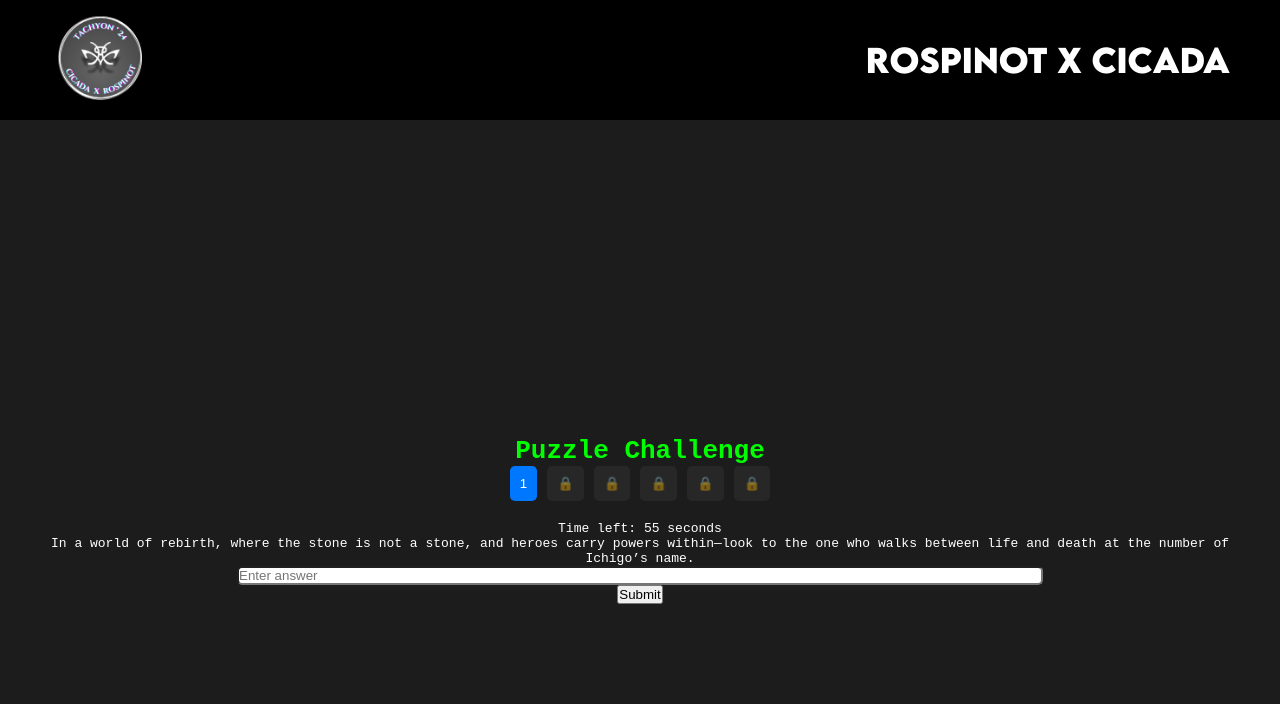
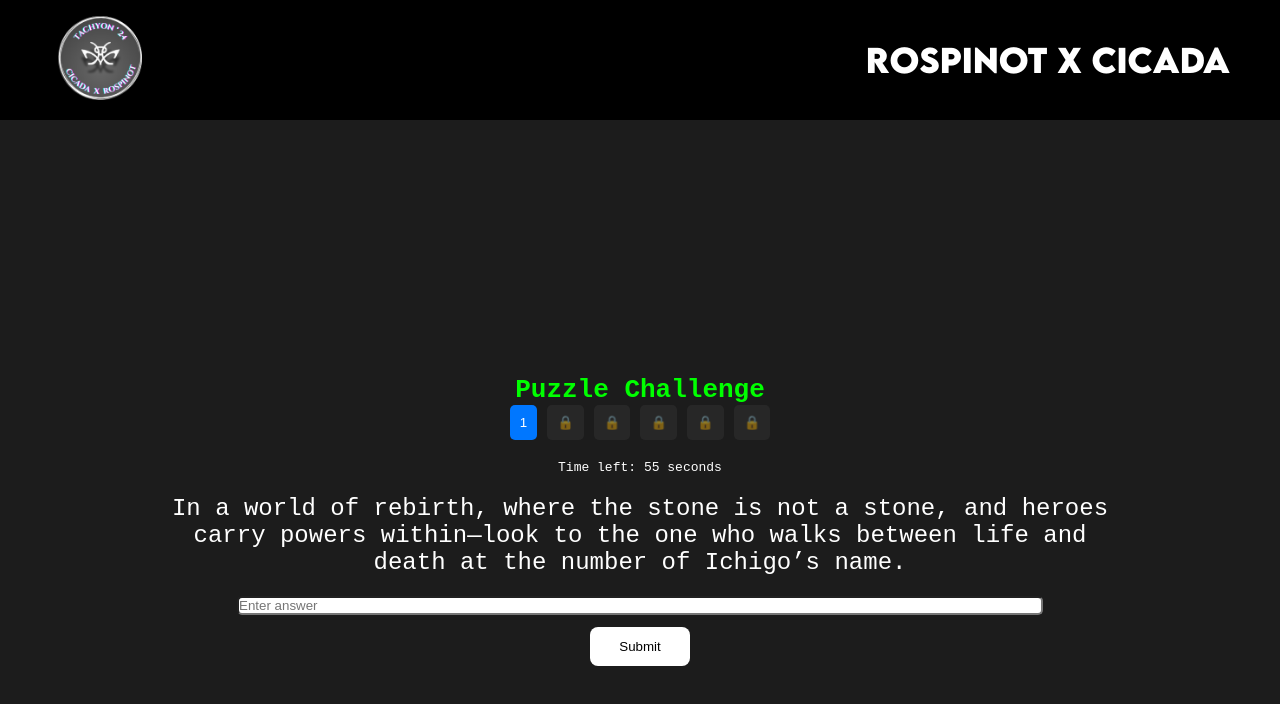
Before and after one commit to shaktawatpritam2002/cicada, a React (Vite) app in the folder frontend1/: page /puzzle/4 in a window 1280 px wide. Shown: the top 704 px of the page. Built offline with nearby package versions, Linux system fonts and the light colour scheme.

Commit message:
improved the css of Puzzle4

```diff
--- a/frontend1/src/Pages/Puzzle1.css
+++ b/frontend1/src/Pages/Puzzle1.css
@@ -321,4 +321,7 @@
       padding: 1.5rem;
       width: 90%;
     }
+    .puzzle-input{
+      width: 100%;
+    }
   }
--- a/frontend1/src/Pages/Puzzle4.css
+++ b/frontend1/src/Pages/Puzzle4.css
@@ -9,6 +9,22 @@
     box-shadow: 0 4px 8px rgba(0, 0, 0, 0.2);
     max-width: 400px;
     margin: auto;
+  }
+
+  #puzz4-txt{
+    font-size: 24px;
+    text-align: center;
+    width: 80%;
+    padding: 20px;
+  }
+
+  #puzz4-btn{
+    width: 100px;
+    padding: 12px;
+    background-color: white;
+    border: 0;
+    margin-top: 12px;
+    border-radius: 8px;
   }
 
   .puzzle4 h1 {
--- a/frontend1/src/Pages/Puzzle4.jsx
+++ b/frontend1/src/Pages/Puzzle4.jsx
@@ -50,20 +50,20 @@
       case 1:
         return (
           <>
-            <p>In a world of rebirth, where the stone is not a stone, and heroes carry powers within—look to the one who walks between life and death at the number of Ichigo’s name.</p>
+            <p id="puzz4-txt">In a world of rebirth, where the stone is not a stone, and heroes carry powers within—look to the one who walks between life and death at the number of Ichigo’s name.</p>
             <input
               type="text"
               placeholder="Enter answer"
               value={answer}
               onChange={(e) => setAnswer(e.target.value)}
             />
-            <button onClick={() => checkAnswer('15', 2)}>Submit</button>
+            <button onClick={() => checkAnswer('15', 2)} id="puzz4-btn">Submit</button>
           </>
         );
       case 2:
         return (
           <>
-            <p>You have two choices. Choose wisely:</p>
+            <p id="puzz4-txt">You have two choices. Choose wisely:</p>
             <button onClick={() => { setStep(3); toast.info("You are brave."); }}>Hard way</button>
             <button onClick={() => { setStep(3); toast.info("You are coward."); }}>Easy way</button>
           </>
@@ -71,28 +71,28 @@
       case 3:
         return (
           <>
-            <p>Decrypt the following message using Caesar Cipher with Key 15:</p>
-            <p>"Jhxcv iwt hldgs du hjc pcs hldgs du bddc lpaz idlpgsh iwt hwpsdl epiw"</p>
+            <p id="puzz4-txt">Decrypt the following message using Caesar Cipher with Key 15:</p>
+            <p id="puzz4-txt">"Jhxcv iwt hldgs du hjc pcs hldgs du bddc lpaz idlpgsh iwt hwpsdl epiw"</p>
             <input
               type="text"
               placeholder="Enter answer"
               value={answer}
               onChange={(e) => setAnswer(e.target.value)}
             />
-            <button onClick={() => checkAnswer('Using the sword of sun and sword of moon walk towards the shadow path', 4)}>Submit</button>
+            <button onClick={() => checkAnswer('Using the sword of sun and sword of moon walk towards the shadow path', 4)} id="puzz4-btn">Submit</button>
           </>
         );
       case 4:
         return (
           <>
-            <p>Symbols: 影 忍 戦 光</p>
+            <p id="puzz4-txt">Symbols: 影 忍 戦 光</p>
             <input
               type="text"
               placeholder="Enter answer"
               value={answer}
               onChange={(e) => setAnswer(e.target.value)}
             />
-            <button onClick={() => checkAnswer('Shadow Ninja Fight Light', 5)}>Submit</button>
+            <button onClick={() => checkAnswer('Shadow Ninja Fight Light', 5)} id="puzz4-btn">Submit</button>
           </>
         );
       case 5:
@@ -105,13 +105,13 @@
               value={answer}
               onChange={(e) => setAnswer(e.target.value)}
             />
-            <button onClick={() => checkAnswer('9000+', 6)}>Submit</button>
+            <button onClick={() => checkAnswer('9000+', 6)} id="puzz4-btn">Submit</button>
           </>
         );
       case 6:
         return (
           <>
-            <p>Tell me the name of the character from Hunter x Hunter who has a similar quality to you.</p>
+            <p id="puzz4-txt">Tell me the name of the character from Hunter x Hunter who has a similar quality to you.</p>
             <input
               type="text"
               placeholder="Enter answer"
@@ -123,13 +123,14 @@
                 unlockedSteps.includes(2) ? 'Isaac Netero' : 'Tonpa',
                 7
               )}
+              id="puzz4-btn"
             >
               Submit
             </button>
           </>
         );
       case 7:
-        return <p>Congratulations! You've completed the puzzle!</p>;
+        return <p id="puzz4-txt">Congratulations! You've completed the puzzle!</p>;
       default:
         return null;
     }
```
